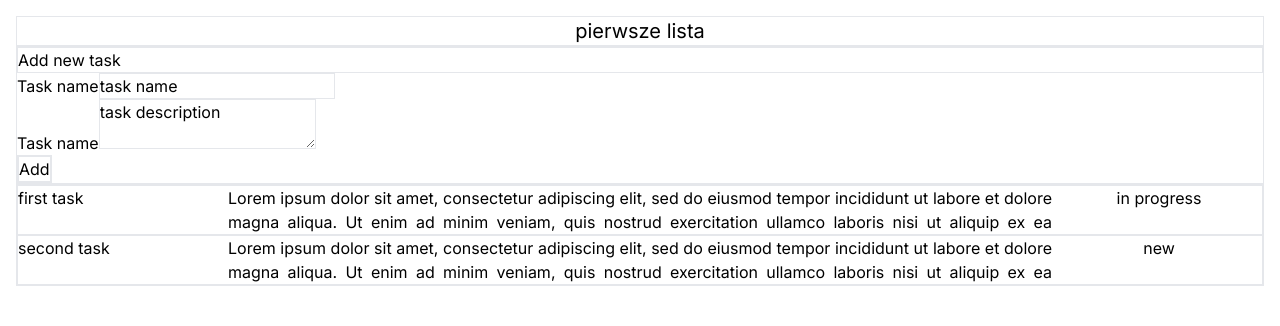
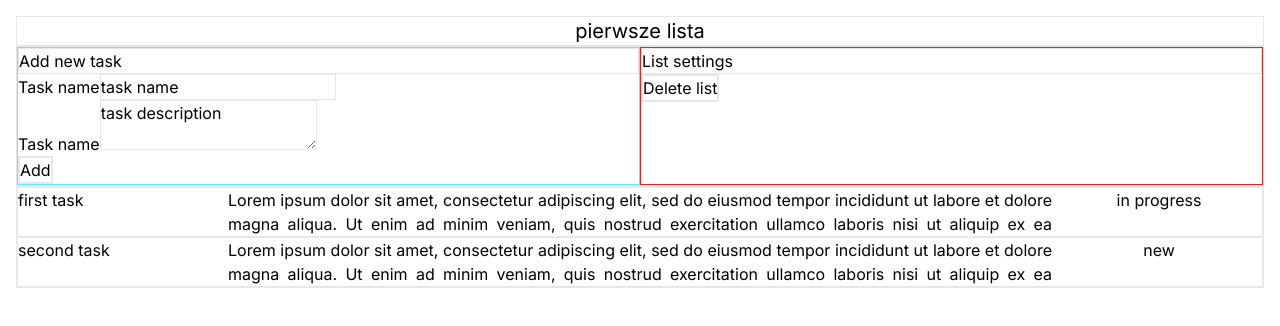
Before and after one commit to frankiewiczkamil/do-gather, a Next.js app: page /task-lists/list-1 in a window 1280 px wide. Shown: the top 326 px of the page. Built offline with nearby package versions, Linux system fonts and the light colour scheme.

Commit message:
Add (hard) deleting task-list feature :sparkles:

```diff
--- a/app/task-lists/[id]/actions.ts
+++ b/app/task-lists/[id]/actions.ts
@@ -1,6 +1,7 @@
-import { addTask } from '@/services/lists/TaskListService';
+import { addTask, deleteTaskList } from '@/services/lists/TaskListService';
 import { PATH } from '@/app/task-lists/common';
 import { revalidatePath } from 'next/cache';
+import { redirect } from 'next/navigation';
 
 export function createAddTaskToListAction(taskListId: string) {
   return async function addTaskToListAction(formData: FormData) {
@@ -18,3 +19,12 @@ function formDataToCreateTaskListDto(formData: FormData) {
     description: formData.get('description') as string,
   };
 }
+
+export function createDeleteTaskListAction(taskListId: string) {
+  return async function deleteTaskListAction() {
+    'use server';
+    deleteTaskList(taskListId);
+    revalidatePath(PATH);
+    redirect(PATH);
+  };
+}
--- a/app/task-lists/[id]/page.tsx
+++ b/app/task-lists/[id]/page.tsx
@@ -1,6 +1,6 @@
 import { getTaskList } from '@/services/lists/TaskListService';
 import TaskPreview from '@/components/TaskPreview';
-import { createAddTaskToListAction } from '@/app/task-lists/[id]/actions';
+import { createAddTaskToListAction, createDeleteTaskListAction } from '@/app/task-lists/[id]/actions';
 
 type Params = { params: { id: string } };
 export default function TaskListMainView({ params }: Params) {
@@ -8,7 +8,8 @@ export default function TaskListMainView({ params }: Params) {
   return (
     <main className="flex min-h-screen flex-col items-start  p-4">
       <h2 className="border text-center w-full text-xl">{name}</h2>
-      <div className="w-full border">
+      <div className="w-full border flex">
+        <div className="border border-cyan-300 inline-block basis-1/2">
           <h4 className="border w-full">Add new task</h4>
           <form action={createAddTaskToListAction(params.id)}>
             <div>
@@ -28,7 +29,15 @@ export default function TaskListMainView({ params }: Params) {
             </button>
           </form>
         </div>
-
+        <div className="border border-red-600 inline-block basis-1/2">
+          <h4 className="border w-full">List settings</h4>
+          <form>
+            <button className="border-2" formAction={createDeleteTaskListAction(params.id)}>
+              Delete list
+            </button>
+          </form>
+        </div>
+      </div>
       <div className="w-full items-center border">{tasks.map(TaskPreview)}</div>
     </main>
   );
--- a/services/lists/TaskListPorts.ts
+++ b/services/lists/TaskListPorts.ts
@@ -1,6 +1,7 @@
 export type TaskListCommand = {
   saveTaskList: (taskList: TaskList) => void;
   saveTask: (taskListId: string, task: Task) => void;
+  deleteTaskList: (taskListId: string) => void;
 };
 export type TaskListQuery = {
   findTaskListById: (id: string) => TaskList;
--- a/services/lists/TaskListService.ts
+++ b/services/lists/TaskListService.ts
@@ -27,3 +27,7 @@ export function addTaskList(createTaskListDto: CreateTaskListDto): string {
   taskListRepository.saveTaskList(newTaskList);
   return newTaskList.id;
 }
+
+export function deleteTaskList(id: string) {
+  taskListRepository.deleteTaskList(id);
+}
--- a/services/lists/infra/TaskListFakeRepository.ts
+++ b/services/lists/infra/TaskListFakeRepository.ts
@@ -23,4 +23,9 @@ function findAllTaskLists() {
   return lists;
 }
 
-export default { saveTaskList, saveTask, findTaskListById, findAllTaskLists } as TaskListCommand & TaskListQuery;
+function deleteTaskList(id: string) {
+  const index = lists.findIndex((list) => list.id === id);
+  lists.splice(index, 1);
+}
+
+export default { saveTaskList, saveTask, findTaskListById, findAllTaskLists, deleteTaskList } as TaskListCommand & TaskListQuery;
```
Lines whose indentation alone changed are shown as unchanged.
